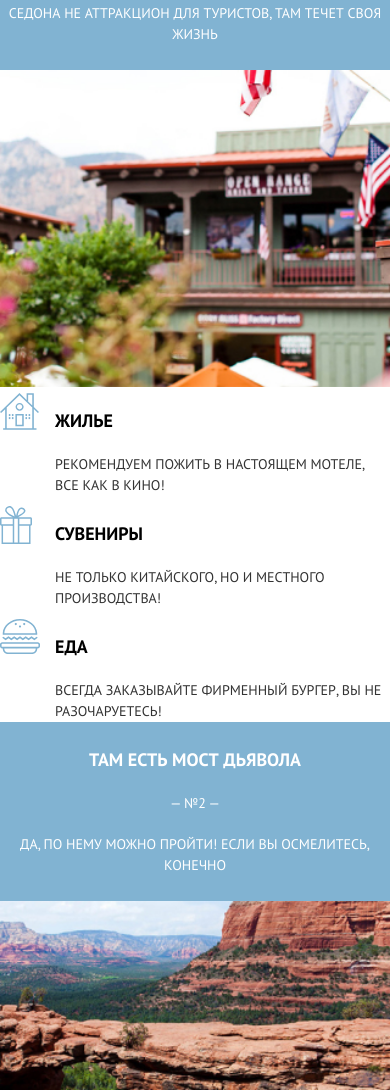
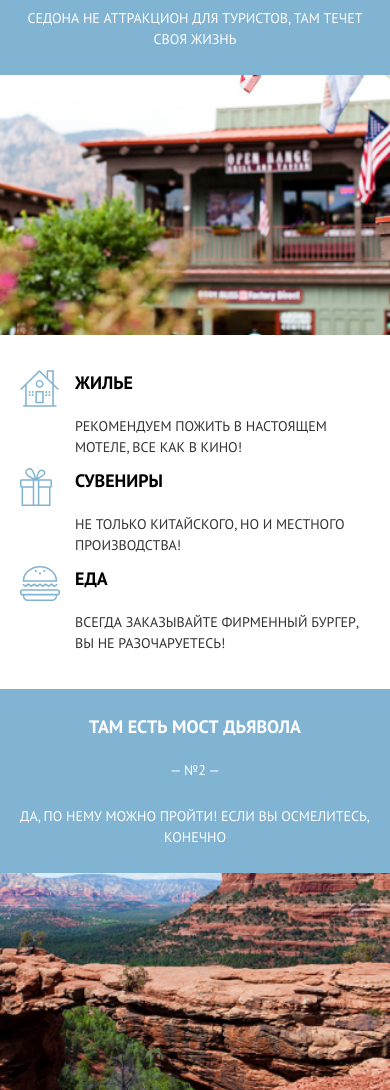
Before and after one commit to FoxMalder-coder/1406535-sedona-21, a website: page source/index.html in a window 390 px wide. Shown: the part 910-2000 px from the top of the page. Drawn offline with nearby package versions, Linux system fonts and the light colour scheme; files that its build step writes are made by us from their sources.

Commit message:
Адаптивная сетка основного контента главной страницы

```diff
--- a/source/index.html
+++ b/source/index.html
@@ -55,13 +55,12 @@
       </div>
     </div>
 
-    <section class="features-block">
-      <div class="features-block__wrapper">
+    <section class="feature">
       <h2 class="visually-hidden">Преимущества</h2>
       <ul class="features">
         <li class="features__item features__item--extended">
           <div class="features__intro features__intro--accent">
-              <h3 class="features__title">Настоящий городок</h3>
+            <h3 class="features__title">Настоящий <br>городок</h3>
             <span class="features__number">— №1 —</span>
             <p class="features__text">Седона не аттракцион для туристов, там течет своя жизнь</p>
           </div>
@@ -84,38 +83,37 @@
           </ul>
         </li>
         <li class="features__item features__item--extended">
-            <div class="features__intro features__intro--accent">
-              <h3 class="features__title">Там есть Мост Дьявола</h3>
+          <div class="features__intro features__intro--accent features__intro--reversed-order">
+            <h3 class="features__title">Там есть <br>Мост Дьявола</h3>
             <span class="features__number">— №2 —</span>
             <p class="features__text">Да, по нему можно пройти! Если вы осмелитесь, конечно</p>
           </div>
-            <div class="features__image">
+          <div class="features__image features__image--reversed-order">
             <img src="img/photo-bridge@1x.jpg" width="520" height="260" alt="Мост Дьявола, Седона">
           </div>
         </li>
         <li class="features__item">
           <div class="features__intro">
-              <h3 class="features__title">Небольшая площадь</h3>
+            <h3 class="features__title">Небольшая <br>площадь</h3>
             <span class="features__number">— №3 —</span>
             <p class="features__text">Все интересные места находятся очень близко</p>
           </div>
         </li>
         <li class="features__item">
           <div class="features__intro">
-              <h3 class="features__title">Красивая дорога</h3>
+            <h3 class="features__title">Красивая <br>дорога</h3>
             <span class="features__number">— №4 —</span>
             <p class="features__text">Ехать в Седону из Лас-Вегаса совсем не скучно!</p>
           </div>
         </li>
         <li class="features__item">
           <div class="features__intro">
-              <h3 class="features__title">Мало туристов</h3>
+            <h3 class="features__title">Мало <br>туристов</h3>
             <span class="features__number">— №5 —</span>
             <p class="features__text">Большинство едет в Гранд Каньон и толпится там</p>
           </div>
         </li>
       </ul>
-      </div>
     </section>
 
     <section class="search">
--- a/source/sass/blocks/benefits.scss
+++ b/source/sass/blocks/benefits.scss
@@ -1,14 +1,21 @@
 .benefits {
-  list-style: none;
-  margin: 0;
-  padding: 0;
+  @include fix-list;
+  display: flex;
+  flex-direction: column;
   text-transform: uppercase;
   text-align: left;
+
+  @media (min-width: $width-mobile-only) {
+    flex-direction: row;
+    justify-content: space-around;
+    text-align: center;
+  }
 }
 
 .benefits__item {
   margin-bottom: 10px;
   padding-left: 55px;
+  background-repeat: no-repeat;
 
   &:last-child {
     margin-bottom: 0;
@@ -16,30 +23,56 @@
 
   &--house {
     background-image: url("../img/icon-house.svg");
-    background-repeat: no-repeat;
     background-size: 39px 37px;
+
+    @media (min-width: $width-tablet) {
+      background-size: 75px 72px;
+    }
   }
 
   &--gift {
     background-image: url("../img/icon-gift.svg");
-    background-repeat: no-repeat;
     background-size: 32px 38px;
+
+    @media (min-width: $width-tablet) {
+      order: 1;
+      background-size: 64px 75px;
+    }
   }
 
   &--food {
     background-image: url("../img/icon-food.svg");
-    background-repeat: no-repeat;
     background-size: 40px 35px;
+
+    @media (min-width: $width-tablet) {
+      background-size: 76px 68px;
+    }
+  }
+
+  @media (min-width: $width-mobile-only) {
+    width: 31%;
+    margin: 0;
+    padding: 45px 0 0;
+    background-position: top center;
+  }
+
+  @media (min-width: $width-tablet) {
+    width: 25%;
+    padding: 104px 0 0;
   }
 }
 
 .benefits__title {
   margin: 0;
-  padding: 15px 0 20px;
+  padding: 0 0 20px;
   font-size: 18px;
   line-height: 26px;
   font-weight: 700;
   color: $text-main;
+
+  @media (min-width: $width-tablet) {
+    font-size: 21px;
+  }
 }
 
 .benefits__text {
--- a/source/sass/blocks/features-block.scss
+++ /dev/null
@@ -1,3 +0,0 @@
-// .features-block {}
-//
-// .features-block__wrapper {}
--- a/source/sass/blocks/features.scss
+++ b/source/sass/blocks/features.scss
@@ -1,68 +1,186 @@
 .features {
-  list-style: none;
-  margin: 0;
-  padding: 0;
-
-  text-transform: uppercase;
-  text-align: center;
+  @include fix-list;
 
   font-size: 14px;
   line-height: 21px;
+  font-weight: 400;
+  text-align: center;
+  text-transform: uppercase;
 
   color: $text-additional;
+
+  @media (min-width: $width-mobile-only) {
+    display: flex;
+    flex-wrap: wrap;
+    justify-content: center;
+  }
+}
+
+.features br {
+  @media (max-width: $width-mobile-only) {
+    display: none;
+  }
 }
 
 .features__item {
-  border-bottom: 1px solid #d6d6d6;
-  box-sizing: border-box;
-
-  &:last-child {
-    border: 0;
+  &:last-child .features__text {
+    border-bottom: 0;
   }
 
-  &--extended {
-    border: 0;
+  @media (min-width: $width-mobile-only) {
+    margin: 5px 0;
+    width: 50%;
+  }
+
+  @media (min-width: $width-tablet) {
+    margin: 0;
+    width: 33.333333333%;
+  }
+}
+
+.features__item--extended {
+  width: 100%;
+
+  @media (min-width: $width-mobile-only) {
+    display: grid;
+    grid-template-columns: 20px 225px 1fr;
+    grid-template-rows: min-content min-content min-content;
+  }
+
+  @media (min-width: $width-tablet) {
+    grid-template-columns: 1fr 1fr 1fr;
+    grid-template-rows: 256px min-content;
   }
 }
 
 .features__intro {
-  padding: 25px 0;
-
+  padding: 25px 20px 0;
   background-color: $additional-color;
 
-  &--accent {
+  @media (min-width: $width-mobile-only) {
+    outline: 10px solid #ffffff;
+  }
+
+  @media (min-width: $width-tablet) {
+    outline: 0;
+    min-height: 256px;
+    padding-top: 40px;
+  }
+}
+
+.features__intro--accent {
+  color: #ffffff;
+  background-color: $main-color;
+
+  .features__title {
     color: #ffffff;
-    background-color: $main-color;
+  }
 
-    .features__title {
-      color: #ffffff;
-    }
+  .features__text {
+    border-bottom: 0;
+  }
+
+  @media (min-width: $width-mobile-only) {
+    grid-column: 2 / 3;
+    grid-row: 1 / 2;
+    z-index: 1;
+    padding: 15px 25px 25px;
+    outline: 0;
+    border-bottom-left-radius: 50%;
+    border-bottom-right-radius: 50%;
+  }
+
+  @media (min-width: $width-tablet) {
+    grid-column: 1 / 2;
+    padding: 40px 20px 0;
+    border-bottom-left-radius: 0;
+    border-bottom-right-radius: 0;
+  }
+}
+
+.features__intro--reversed-order {
+  @media (min-width: $width-tablet) {
+    grid-column: -1 / -2;
   }
 }
 
 .features__title {
   margin: 0;
-
   font-size: 18px;
   line-height: 26px;
   font-weight: 700;
 
   color: $text-main;
+
+  @media (min-width: $width-tablet) {
+    font-size: 21px;
+  }
 }
 
 .features__number {
   display: block;
-  margin: 20px 0;
+  margin: 20px 0 25px;
+
+  @media (min-width: $width-mobile-only) {
+    margin: 10px 0;
+  }
+
+  @media (min-width: $width-tablet) {
+    margin: 20px 0 30px;
+  }
 }
 
 .features__text {
   margin: 0;
+  padding-bottom: 25px;
+  border-bottom: 1px solid #d6d6d6;
+
+  @media (min-width: $width-mobile-only) {
+    border-bottom: 0;
+  }
 }
 
 .features__image {
-  object-fit: cover;
+  width: 100%;
+  height: 260px;
+
+  img {
+    width: 100%;
+    height: 100%;
+    object-fit: cover;
+  }
+
+  @media (min-width: $width-mobile-only) {
+    height: 100%;
+    max-height: 400px;
+    grid-column: 1 / -1;
+    grid-row: 1 / 3;
+  }
+
+  @media (min-width: $width-tablet) {
+    grid-column: -3 / -1;
+    height: 256px;
+  }
+}
+
+.features__image--reversed-order {
+  @media (min-width: $width-tablet) {
+    grid-column: 1 / 3;
+  }
 }
 
 .features__description {
-  background-color: #ffffff;
+  padding: 35px 20px;
+
+  @media (min-width: $width-mobile-only) {
+    grid-column: 1 / -1;
+  }
+
+  @media (min-width: $width-tablet) {
+    padding: 55px 0;
+  }
+
+  @media (min-width: $width-desktop) {
+    padding-bottom: 80px;
+  }
 }
--- a/source/sass/blocks/gallery.scss
+++ b/source/sass/blocks/gallery.scss
@@ -3,10 +3,8 @@
 // .gallery__wrapper {}
 
 .gallery__list {
+  @include fix-list;
   width: 100%;
-  list-style: none;
-  margin: 0;
-  padding: 0;
 }
 
 .gallery__item {
--- a/source/sass/blocks/main-nav.scss
+++ b/source/sass/blocks/main-nav.scss
@@ -17,10 +17,8 @@
 }
 
 .main-nav__list {
+  @include fix-list;
   position: relative;
-  list-style: none;
-  margin: 0;
-  padding: 0;
 
   &::after {
     position: absolute;
--- /dev/null
+++ b/source/sass/blocks/page-body.scss
@@ -0,0 +1,8 @@
+.page-body {
+  min-height: 100%;
+  max-width: $width-desktop;
+  margin: 0 auto;
+  display: grid;
+  grid-template-rows: min-content 1fr min-content;
+  font-family: "PT Sans", sans-serif;
+}
--- a/source/sass/blocks/page-header.scss
+++ b/source/sass/blocks/page-header.scss
@@ -1,4 +1,6 @@
-// .page-header {}
+.page-header {
+  z-index: 1;
+}
 
 // .page-header__wrapper {}
 
--- /dev/null
+++ b/source/sass/blocks/page-main.scss
@@ -0,0 +1,3 @@
+.page-main {
+  min-height: 100%;
+}
--- /dev/null
+++ b/source/sass/blocks/page.scss
@@ -0,0 +1,3 @@
+.page {
+  height: 100%;
+}
--- a/source/sass/blocks/social.scss
+++ b/source/sass/blocks/social.scss
@@ -5,9 +5,7 @@
 // .social {}
 
 .social__list {
-  list-style: none;
-  margin: 0;
-  padding: 0;
+  @include fix-list;
   display: flex;
   justify-content: space-between;
 }
--- a/source/sass/blocks/variables.scss
+++ b/source/sass/blocks/variables.scss
@@ -1,4 +1,17 @@
+// Цвета
 $main-color: #81b3d2;
 $additional-color: #eeeeee;
 $text-main: #000000;
 $text-additional: #333333;
+
+// Брейк-поинты
+$width-mobile-only: 480px;
+$width-tablet: 768px;
+$width-desktop: 1200px;
+
+// Миксины
+@mixin fix-list {
+  list-style: none;
+  margin: 0;
+  padding: 0;
+}
--- a/source/sass/global.scss
+++ b/source/sass/global.scss
@@ -1,7 +1,7 @@
 *,
 *::after,
 *::before {
-  box-sizing: inherit;
+  box-sizing: border-box;
 }
 
 img {
@@ -25,13 +25,3 @@
   clip: rect(0 0 0 0);
   overflow: hidden;
 }
-
-.page {
-  height: 100%;
-  box-sizing: border-box;
-}
-
-.page-body {
-  min-height: 100%;
-  font-family: "PT Sans", sans-serif;
-}
```
Also changed, not shown: source/sass/style.scss (+28 -41 lines). Lines whose indentation alone changed are shown as unchanged.
